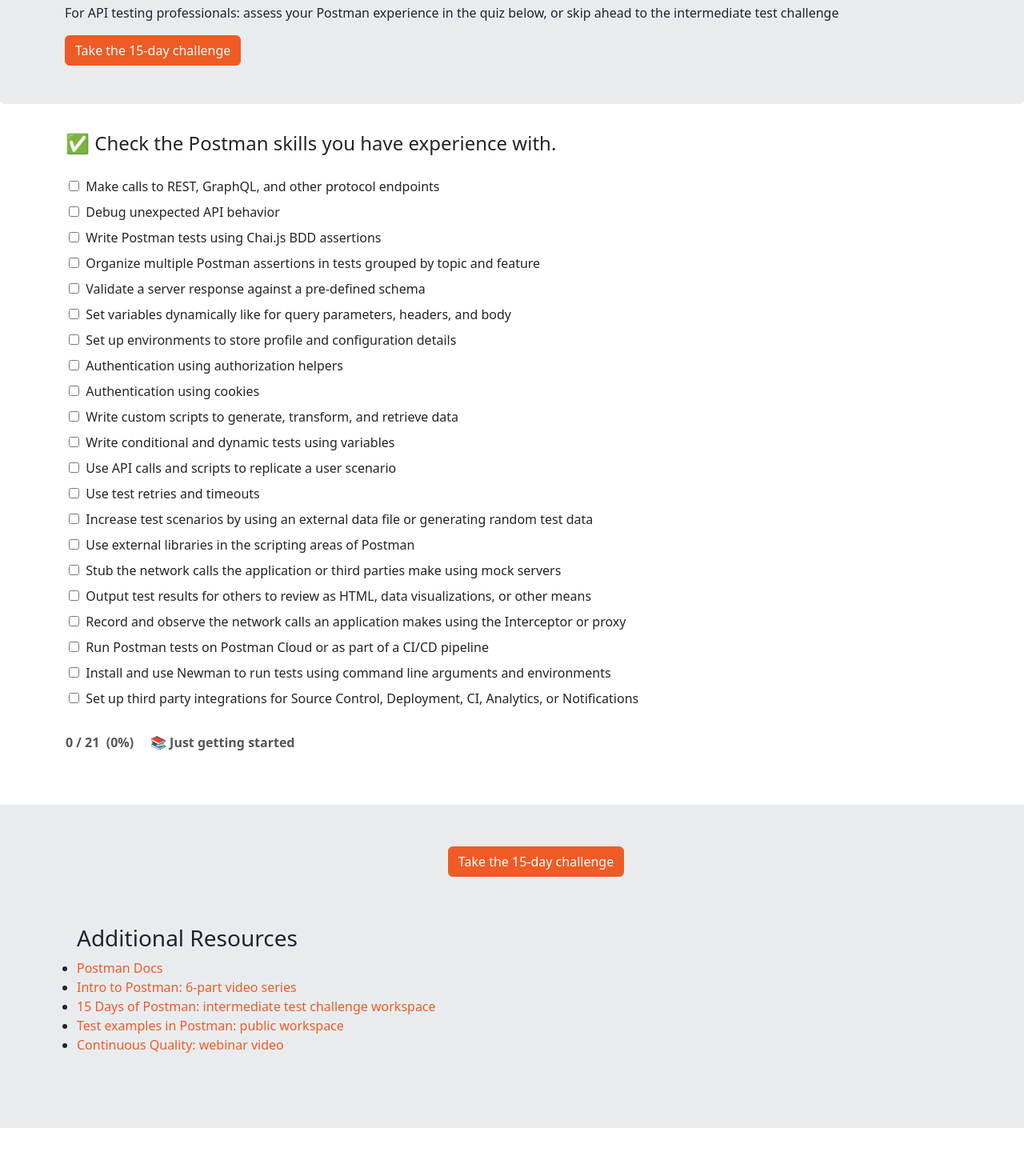
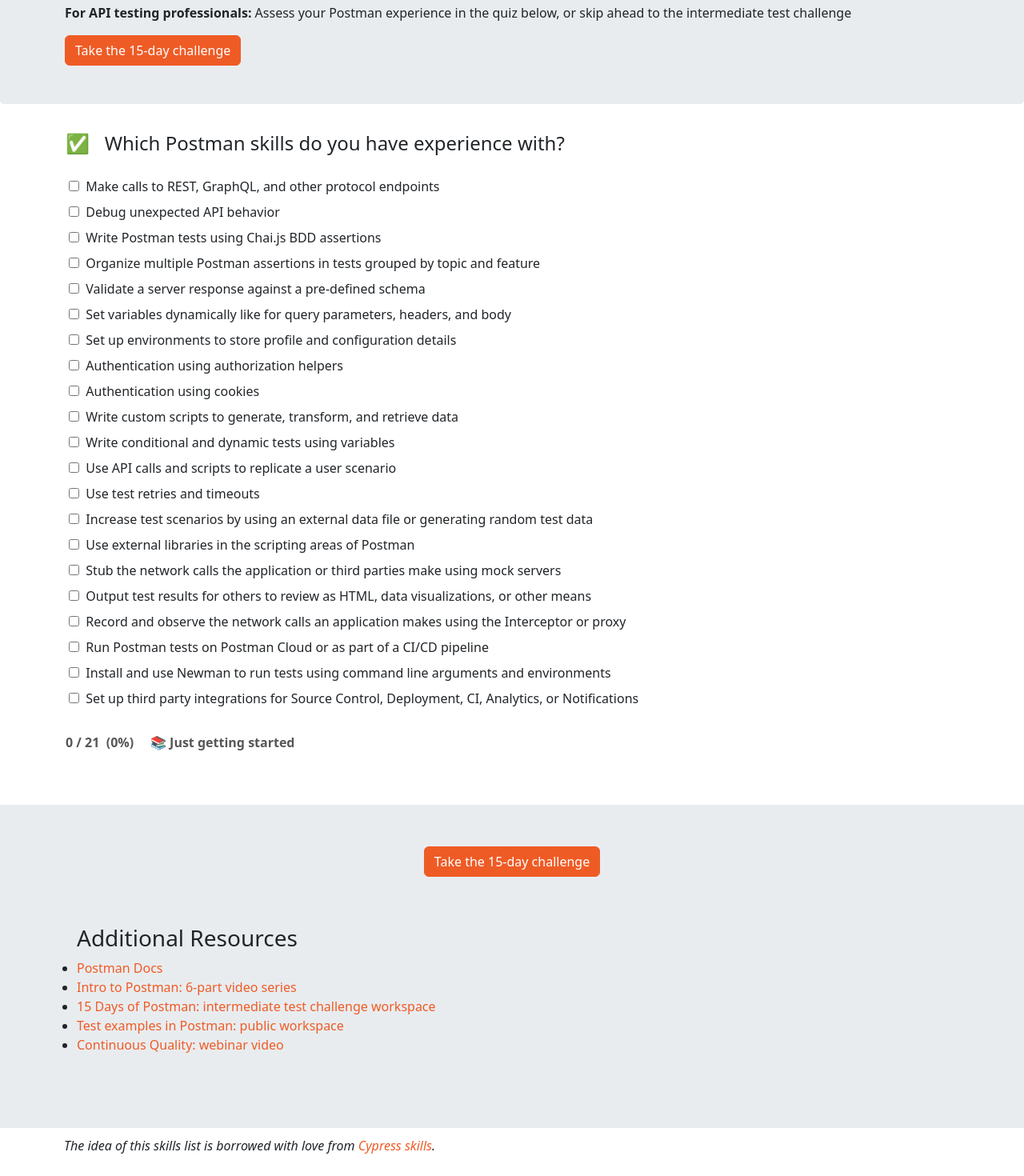
Before and after one commit to loopDelicious/postman-skills, a React (Create React App) app: page / in a window 1280 px wide. Shown: the part 104-1574 px from the top of the page at 80% size. Before the commit the page ends 1514 px from the top, so only its background shows below. Built offline with nearby package versions, Linux system fonts and the light colour scheme.

Commit message:
update styling

```diff
--- a/src/ItemList.js
+++ b/src/ItemList.js
@@ -91,7 +91,7 @@
     return (
       <div className="container item-list">
         <div className="item-summary">
-          <h4>✅ Check the Postman skills you have experience with.</h4>
+          <h4>✅ &nbsp; Which Postman skills do you have experience with?</h4>
         </div>
         <div className="row">
           <div className="col-sm-12">
--- a/src/Jumbo.js
+++ b/src/Jumbo.js
@@ -8,8 +8,8 @@
       <div className="jumbotron-contents">
         <h1>Level up your Postman skills</h1>
         <p>
-          For API testing professionals: assess your Postman experience in the
-          quiz below, or skip ahead to the intermediate test challenge
+          <b>For API testing professionals:</b> Assess your Postman experience
+          in the quiz below, or skip ahead to the intermediate test challenge
         </p>
         <p>
           <a href="https://www.postman.com/postman/workspace/15-days-of-postman-for-testers">
--- a/src/Resources.js
+++ b/src/Resources.js
@@ -30,7 +30,6 @@
   render() {
     return (
       <div className="resources">
-        <div className="resources-contents">
         <div className="cta-lower">
           <a href="https://www.postman.com/postman/workspace/15-days-of-postman-for-testers">
             <Button variant="primary" className="btn-primary cta">
@@ -38,6 +37,7 @@
             </Button>
           </a>
         </div>
+        <div className="resources-contents">
           <h3>Additional Resources</h3>
           <ul className="list-group">
             {this.state.resources.map((resource, i) => (
--- a/src/index.css
+++ b/src/index.css
@@ -17,8 +17,9 @@
     monospace;
 }
 
-.app {
-
+.attribution {
+  font-style: italic;
+  padding: 10px 0 10px 80px;
 }
 
 /* Jumbotron */
--- a/src/index.js
+++ b/src/index.js
@@ -13,6 +13,10 @@
       <Jumbo />
       <ItemList />
       <Resources />
+      <p className="attribution">
+        The idea of this skills list is borrowed with love from{" "}
+        <a href="https://cypress.tips/skills">Cypress skills</a>.
+      </p>
     </div>
   </React.StrictMode>
 );
```
Also changed, not shown: 1 other file (tests, documents, lock files or other folders). Lines whose indentation alone changed are shown as unchanged.
